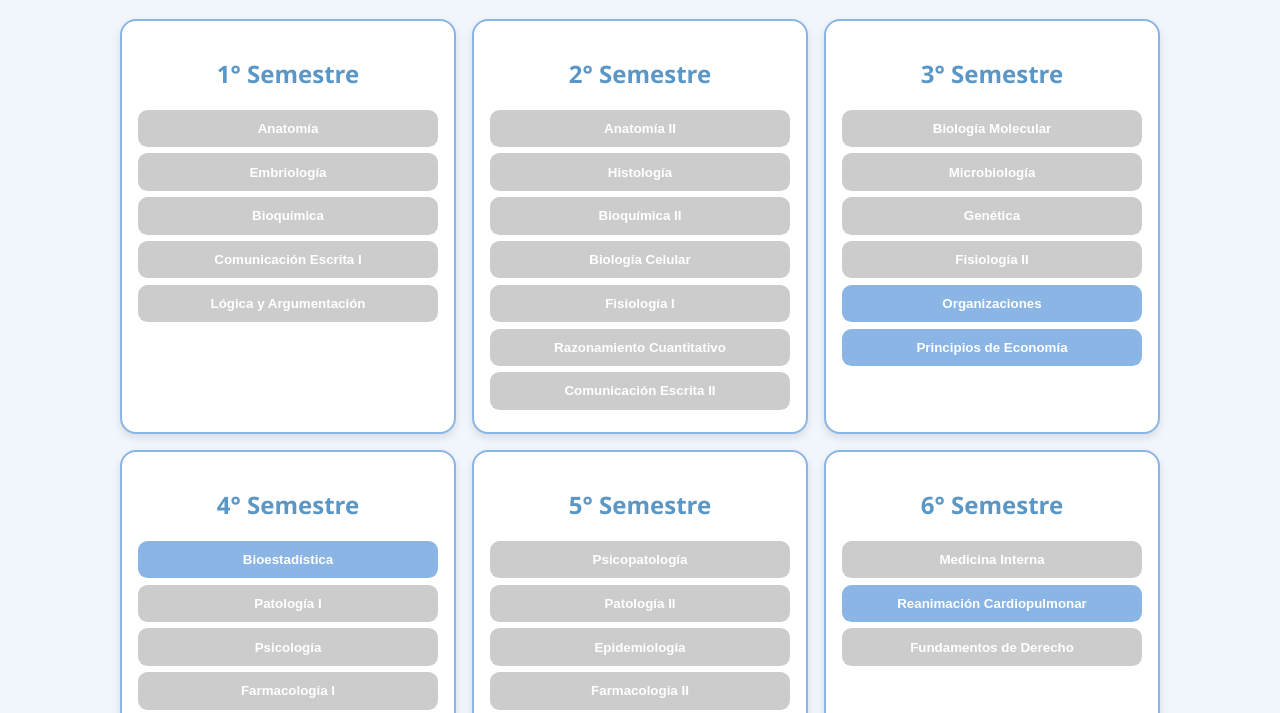
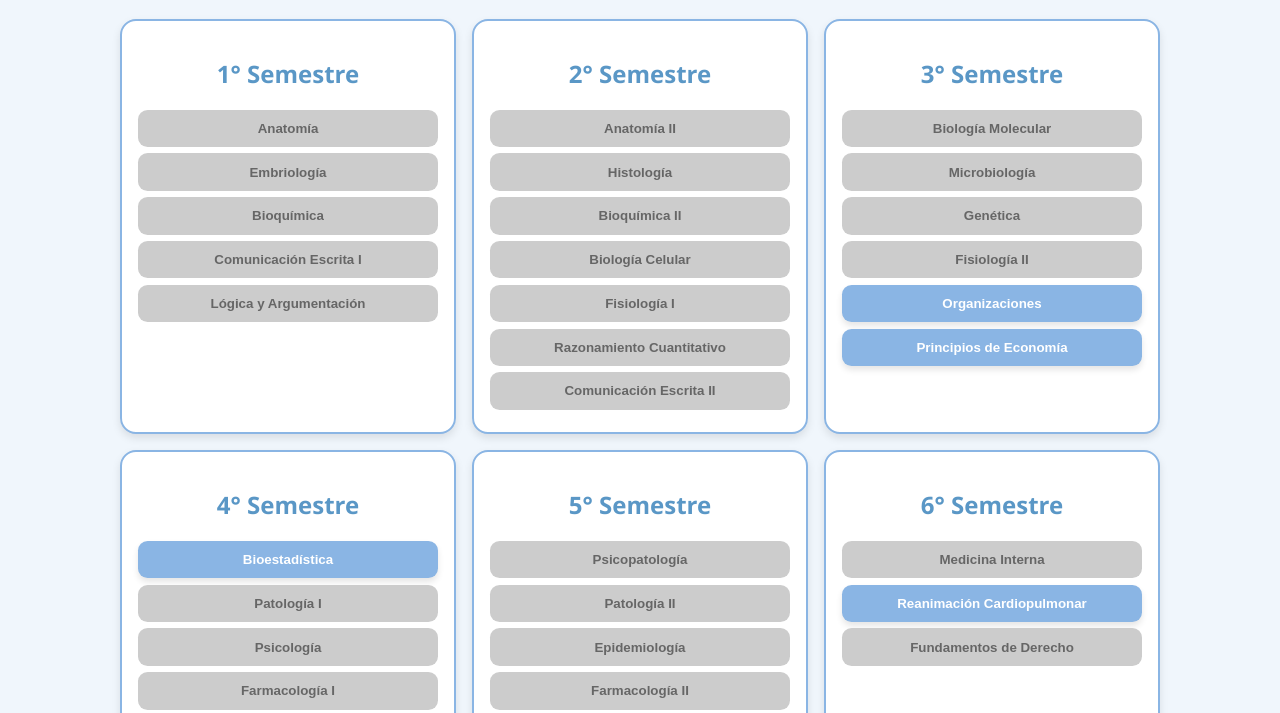
Before and after one commit to almost-dr-ang/plan-estudio, a plain HTML site: page index.html in a window 1280 px wide. Shown: the part 83-796 px from the top of the page. Drawn offline with Linux system fonts and the light colour scheme.

Commit message:
Update estilos.css

```diff
--- a/estilos.css
+++ b/estilos.css
@@ -43,19 +43,25 @@ h1 {
   color: white;
   font-weight: bold;
   cursor: pointer;
-  transition: background-color 0.3s;
+  transition: all 0.3s ease;
+  box-shadow: 0 4px 6px rgba(0, 0, 0, 0.1); /* 💫 SOMBRA */
 }
 
 .ramo:hover {
   background-color: #6a9ed2;
+  transform: translateY(-2px);
+  box-shadow: 0 6px 12px rgba(0, 0, 0, 0.15);
 }
 
 .ramo.aprobado {
   background-color: #7ed957;
+  box-shadow: 0 4px 10px rgba(0, 128, 0, 0.3);
 }
 
 .ramo.bloqueado {
   background-color: #cccccc;
+  color: #666;
   cursor: not-allowed;
   pointer-events: none;
+  box-shadow: none;
 }
```
